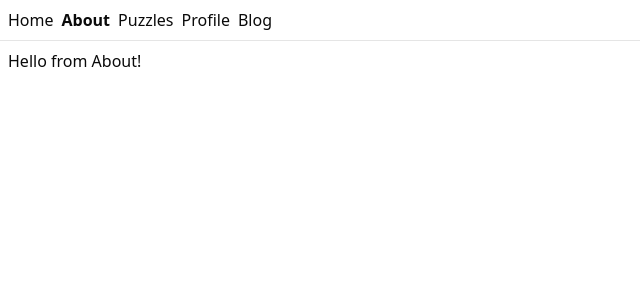
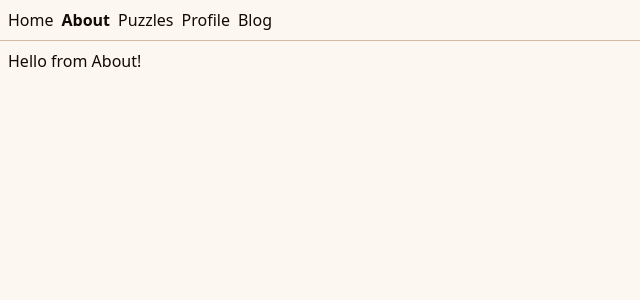
Before and after one commit to nmamano/wallgame, a React (Vite) app in the folder frontend/: page /about in a window 1280 px wide. Shown: the top 300 px of the page, without its empty margins (0-640 px from the left). Built offline with nearby package versions, Linux system fonts and the light colour scheme; what hono would draw is missing.

Commit message:
UI merge 2: Add theme system and global styles

```diff
--- /dev/null
+++ b/frontend/src/components/theme-provider.tsx
@@ -0,0 +1,54 @@
+import { createContext, useContext, useEffect, useState } from "react";
+
+type Theme = "dark" | "light";
+
+type ThemeProviderProps = {
+  children: React.ReactNode;
+  defaultTheme?: Theme;
+};
+
+type ThemeProviderState = {
+  theme: Theme;
+  setTheme: (theme: Theme) => void;
+};
+
+const ThemeProviderContext = createContext<ThemeProviderState | undefined>(
+  undefined
+);
+
+export function ThemeProvider({
+  children,
+  defaultTheme = "dark",
+}: ThemeProviderProps) {
+  // Initialize theme from localStorage synchronously during render to avoid flash
+  const [theme, setTheme] = useState<Theme>(() => {
+    if (typeof window !== "undefined") {
+      const stored = localStorage.getItem("wall-game-theme") as Theme | null;
+      if (stored === "dark" || stored === "light") {
+        return stored;
+      }
+    }
+    return defaultTheme;
+  });
+
+  useEffect(() => {
+    const root = window.document.documentElement;
+    root.classList.remove("light", "dark");
+    root.classList.add(theme);
+    localStorage.setItem("wall-game-theme", theme);
+  }, [theme]);
+
+  return (
+    <ThemeProviderContext.Provider value={{ theme, setTheme }}>
+      {children}
+    </ThemeProviderContext.Provider>
+  );
+}
+
+export function useTheme() {
+  const context = useContext(ThemeProviderContext);
+  if (context === undefined) {
+    throw new Error("useTheme must be used within a ThemeProvider");
+  }
+  return context;
+}
--- a/frontend/src/index.css
+++ b/frontend/src/index.css
@@ -5,61 +5,83 @@
 @custom-variant dark (&:is(.dark *));
 
 :root {
-  --background: hsl(0 0% 100%);
-  --foreground: hsl(0 0% 3.9%);
-  --card: hsl(0 0% 100%);
-  --card-foreground: hsl(0 0% 3.9%);
-  --popover: hsl(0 0% 100%);
-  --popover-foreground: hsl(0 0% 3.9%);
-  --primary: hsl(0 0% 9%);
-  --primary-foreground: hsl(0 0% 98%);
-  --secondary: hsl(0 0% 96.1%);
-  --secondary-foreground: hsl(0 0% 9%);
-  --muted: hsl(0 0% 96.1%);
-  --muted-foreground: hsl(0 0% 45.1%);
-  --accent: hsl(0 0% 96.1%);
-  --accent-foreground: hsl(0 0% 9%);
-  --destructive: hsl(0 84.2% 60.2%);
-  --destructive-foreground: hsl(0 0% 98%);
-  --border: hsl(0 0% 89.8%);
-  --input: hsl(0 0% 89.8%);
-  --ring: hsl(0 0% 3.9%);
-  --chart-1: hsl(12 76% 61%);
-  --chart-2: hsl(173 58% 39%);
-  --chart-3: hsl(197 37% 24%);
-  --chart-4: hsl(43 74% 66%);
-  --chart-5: hsl(27 87% 67%);
-  --radius: 0.6rem;
+  /* Baroque theme with warm golds, oranges, and deep blues */
+  --background: oklch(0.98 0.01 80);
+  --foreground: oklch(0.15 0.02 60);
+  --card: oklch(0.96 0.02 75);
+  --card-foreground: oklch(0.15 0.02 60);
+  --popover: oklch(0.98 0.01 80);
+  --popover-foreground: oklch(0.15 0.02 60);
+  --primary: oklch(0.45 0.15 260);
+  --primary-foreground: oklch(0.98 0.01 80);
+  --secondary: oklch(0.65 0.18 65);
+  --secondary-foreground: oklch(0.98 0.01 80);
+  --muted: oklch(0.88 0.03 70);
+  --muted-foreground: oklch(0.45 0.05 65);
+  --accent: oklch(0.70 0.20 50);
+  --accent-foreground: oklch(0.15 0.02 60);
+  --destructive: oklch(0.577 0.245 27.325);
+  --destructive-foreground: oklch(0.98 0.01 80);
+  --border: oklch(0.80 0.04 70);
+  --input: oklch(0.92 0.02 70);
+  --ring: oklch(0.50 0.15 260);
+  --chart-1: oklch(0.65 0.18 65);
+  --chart-2: oklch(0.45 0.15 260);
+  --chart-3: oklch(0.70 0.20 50);
+  --chart-4: oklch(0.55 0.12 40);
+  --chart-5: oklch(0.40 0.18 270);
+  --radius: 0.375rem;
+  --sidebar: oklch(0.96 0.02 75);
+  --sidebar-foreground: oklch(0.15 0.02 60);
+  --sidebar-primary: oklch(0.45 0.15 260);
+  --sidebar-primary-foreground: oklch(0.98 0.01 80);
+  --sidebar-accent: oklch(0.88 0.03 70);
+  --sidebar-accent-foreground: oklch(0.15 0.02 60);
+  --sidebar-border: oklch(0.80 0.04 70);
+  --sidebar-ring: oklch(0.50 0.15 260);
 }
 
+/* Improved dark mode colors - richer blues with warmer accents */
 .dark {
-  --background: hsl(0 0% 3.9%);
-  --foreground: hsl(0 0% 98%);
-  --card: hsl(0 0% 3.9%);
-  --card-foreground: hsl(0 0% 98%);
-  --popover: hsl(0 0% 3.9%);
-  --popover-foreground: hsl(0 0% 98%);
-  --primary: hsl(0 0% 98%);
-  --primary-foreground: hsl(0 0% 9%);
-  --secondary: hsl(0 0% 14.9%);
-  --secondary-foreground: hsl(0 0% 98%);
-  --muted: hsl(0 0% 14.9%);
-  --muted-foreground: hsl(0 0% 63.9%);
-  --accent: hsl(0 0% 14.9%);
-  --accent-foreground: hsl(0 0% 98%);
-  --destructive: hsl(0 62.8% 30.6%);
-  --destructive-foreground: hsl(0 0% 98%);
-  --border: hsl(0 0% 14.9%);
-  --input: hsl(0 0% 14.9%);
-  --ring: hsl(0 0% 83.1%);
-  --chart-1: hsl(220 70% 50%);
-  --chart-2: hsl(160 60% 45%);
-  --chart-3: hsl(30 80% 55%);
-  --chart-4: hsl(280 65% 60%);
-  --chart-5: hsl(340 75% 55%);
+  /* Dark baroque theme with rich blues and warm golden accents */
+  --background: oklch(0.14 0.04 265);
+  --foreground: oklch(0.95 0.01 75);
+  --card: oklch(0.20 0.05 270);
+  --card-foreground: oklch(0.95 0.01 75);
+  --popover: oklch(0.16 0.04 265);
+  --popover-foreground: oklch(0.95 0.01 75);
+  --primary: oklch(0.70 0.20 50);
+  --primary-foreground: oklch(0.14 0.04 265);
+  --secondary: oklch(0.45 0.15 260);
+  --secondary-foreground: oklch(0.95 0.01 75);
+  --muted: oklch(0.30 0.05 270);
+  --muted-foreground: oklch(0.70 0.03 70);
+  --accent: oklch(0.68 0.18 60);
+  --accent-foreground: oklch(0.14 0.04 265);
+  --destructive: oklch(0.52 0.22 30);
+  --destructive-foreground: oklch(0.95 0.01 75);
+  --border: oklch(0.32 0.05 270);
+  --input: oklch(0.30 0.05 270);
+  --ring: oklch(0.68 0.18 60);
+  --chart-1: oklch(0.70 0.20 50);
+  --chart-2: oklch(0.45 0.15 260);
+  --chart-3: oklch(0.68 0.18 60);
+  --chart-4: oklch(0.55 0.12 40);
+  --chart-5: oklch(0.40 0.18 270);
+  --sidebar: oklch(0.16 0.04 265);
+  --sidebar-foreground: oklch(0.95 0.01 75);
+  --sidebar-primary: oklch(0.70 0.20 50);
+  --sidebar-primary-foreground: oklch(0.14 0.04 265);
+  --sidebar-accent: oklch(0.30 0.05 270);
+  --sidebar-accent-foreground: oklch(0.95 0.01 75);
+  --sidebar-border: oklch(0.32 0.05 270);
+  --sidebar-ring: oklch(0.68 0.18 60);
 }
 
 @theme inline {
+  --font-sans: system-ui, -apple-system, BlinkMacSystemFont, 'Segoe UI', Roboto, 'Helvetica Neue', Arial, sans-serif;
+  --font-serif: 'Cormorant', serif;
+  --font-mono: 'Geist Mono', monospace;
   --color-background: var(--background);
   --color-foreground: var(--foreground);
   --color-card: var(--card);
@@ -88,6 +110,14 @@
   --radius-md: calc(var(--radius) - 2px);
   --radius-lg: var(--radius);
   --radius-xl: calc(var(--radius) + 4px);
+  --color-sidebar: var(--sidebar);
+  --color-sidebar-foreground: var(--sidebar-foreground);
+  --color-sidebar-primary: var(--sidebar-primary);
+  --color-sidebar-primary-foreground: var(--sidebar-primary-foreground);
+  --color-sidebar-accent: var(--sidebar-accent);
+  --color-sidebar-accent-foreground: var(--sidebar-accent-foreground);
+  --color-sidebar-border: var(--sidebar-border);
+  --color-sidebar-ring: var(--sidebar-ring);
 }
 
 @layer base {
@@ -95,6 +125,39 @@
     @apply border-border outline-ring/50;
   }
   body {
-    @apply bg-background text-foreground;
+    @apply bg-background text-foreground font-sans antialiased;
   }
 }
+
+/* Custom baroque texture effects */
+.engraving-texture {
+  position: relative;
+  overflow: hidden;
+}
+
+.engraving-texture::before {
+  content: '';
+  position: absolute;
+  inset: 0;
+  background-image:
+    repeating-linear-gradient(
+      0deg,
+      transparent,
+      transparent 2px,
+      rgba(0, 0, 0, 0.03) 2px,
+      rgba(0, 0, 0, 0.03) 4px
+    );
+  pointer-events: none;
+  z-index: 1;
+}
+
+.dark .engraving-texture::before {
+  background-image:
+    repeating-linear-gradient(
+      0deg,
+      transparent,
+      transparent 2px,
+      rgba(255, 255, 255, 0.02) 2px,
+      rgba(255, 255, 255, 0.02) 4px
+    );
+}
```
